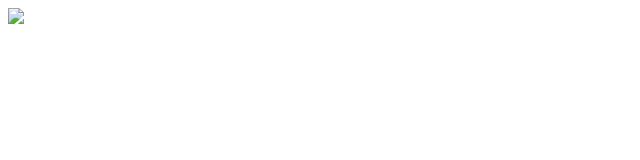
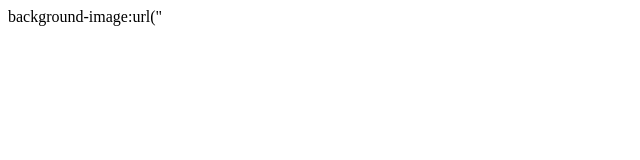
Before and after one commit to gustavoluzmacedo22/gustavoluzmacedo22.github.io, a plain HTML site: page index2.html in a window 1280 px wide. Shown: the whole page, without its empty margins (0-640 px from the left). Drawn offline with Linux system fonts and the light colour scheme.

Commit message:
Add files via upload

```diff
--- a/index2.html
+++ b/index2.html
@@ -1,9 +1,8 @@
 <!doctype html>
 <html>
 <head>
-<meta charset="utf-8">
 </head>
 <body>
-<img src="palmeiras.jpeg">
+background-image:url("
 </body>
 </html>
```
Also changed, not shown: allianz.jpg (added).
